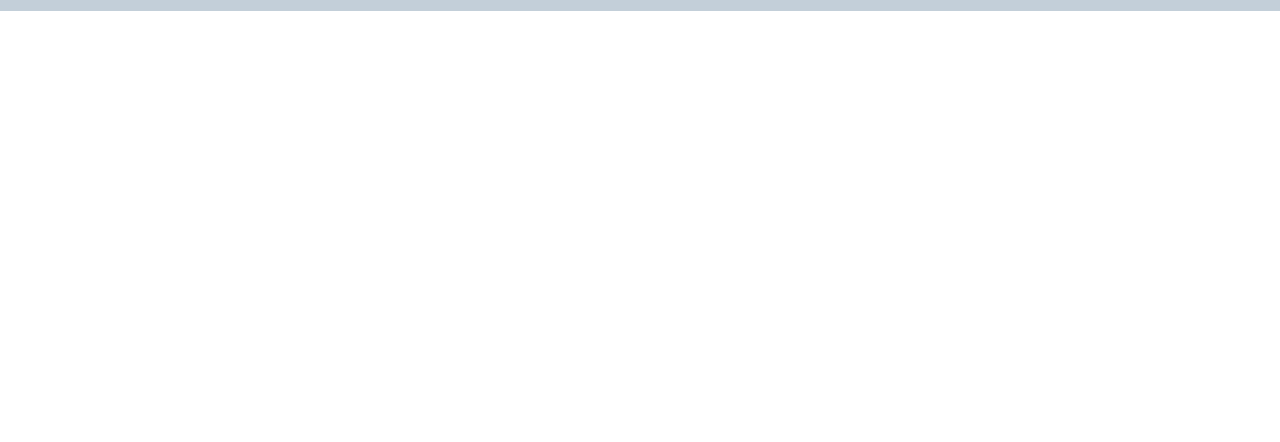
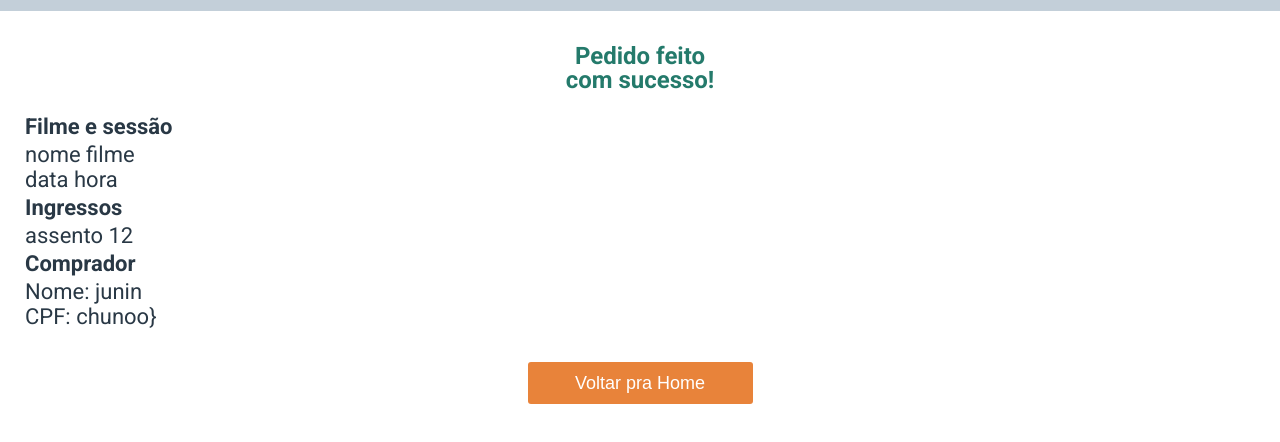
Before and after one commit to sZeuSz/Projeto_09-cineflex, a React app: page /sucesso in a window 1280 px wide. Shown: the part 56-498 px from the top of the page. Built offline with nearby package versions, Linux system fonts and the light colour scheme.

Commit message:
tela de sucesso, layout finalizado

```diff
--- a/src/components/App/App.js
+++ b/src/components/App/App.js
@@ -2,10 +2,16 @@ import './App.css';
 import Header from '../Header/Header';
 import Home from '../Home/Home';
 import Movie from '../Movie/Movie';
+import Sucess from '../Sucess/Sucess';
 import { BrowserRouter, Switch, Route} from 'react-router-dom';
 import Session from '../Session/Session';
+import { useState } from 'react';
 
 function App() {
+  const [movie, setMovie] = useState(null);
+  const [nome, setNome] = useState("");
+  const [cpf, setCpf] = useState("");
+  const [selectedSeats, setSelectedSeats] = useState([]);
   return (
     <BrowserRouter>
         <Header />
@@ -14,10 +20,13 @@ function App() {
             <Home />
           </Route>
           <Route path="/filme/:idFilme" exact>
-             <Movie />
+             <Movie movie={movie} setMovie={setMovie} />
           </Route>
           <Route path="/sessao/:idSessao" exact>
-             <Session />
+             <Session nome={nome} setNome={setNome}/>
+          </Route>
+          <Route path="/sucesso" exact>
+             <Sucess />
           </Route>
         </Switch>
     </BrowserRouter>
--- a/src/components/Home/Home.js
+++ b/src/components/Home/Home.js
@@ -12,7 +12,3 @@ export default function Home () {
         </main>
     );
 }
-
-function Movie () {
-
-}
--- a/src/components/Movie/Movie.css
+++ b/src/components/Movie/Movie.css
@@ -29,7 +29,7 @@
 }
 
 footer {
-    margin-top: 100px;
+    margin-top: 150px;
 }
 
 figure{
--- a/src/components/Movie/Movie.js
+++ b/src/components/Movie/Movie.js
@@ -3,9 +3,8 @@ import { Link, useParams } from "react-router-dom";
 import axios from "axios";
 import "./Movie.css";
 
-export default function Movie () {
+export default function Movie ({movie, setMovie}) {
 
-    const [movie, setMovie] = useState(null);
     const {idFilme} = useParams();
     console.log(idFilme);
     useEffect(() => {
@@ -22,10 +21,10 @@ export default function Movie () {
         <main className="container ">
             <h2 className="centralize-items-h">Selecione o horário</h2>
             <section className="section">
-                {movie === null ? "" : movie.days.map((day) => {
+                {movie === null ? "" : movie.days.map((day, index) => {
 
                     return (
-                        <div>
+                        <div key={index}>
                             <h3 className="day-date-and-time">
                                 {day.weekday} - {day.date}
                             </h3>
@@ -38,7 +37,9 @@ export default function Movie () {
             </section>
             <footer>
                 <figure className="image">
-                    <img src={movie === null ? "" : movie.posterURL} alt="movie-schedules" />
+                    <div className="background-img centralize-items-h">
+                        <img src={movie === null ? "" : movie.posterURL} alt="movie-schedules" />
+                    </div>
                     <figcaption>{movie === null ? "" : movie.title}</figcaption>
                 </figure>
             </footer>
--- a/src/components/Movies/Movies.js
+++ b/src/components/Movies/Movies.js
@@ -24,9 +24,9 @@ export default function Movies () {
 
     return (
         <div className="movies">
-            {movies.map((movie) => (
+            {movies.map((movie, index) => (
                 <Link to={`/filme/${movie.id}`}>
-                    <div className="movie" key={movie.id}>
+                    <div className="movie" key={index}>
                         <img src={movie.posterURL} alt="movie" />
                     </div>
                 </Link>
--- a/src/components/Session/Session.css
+++ b/src/components/Session/Session.css
@@ -48,6 +48,10 @@
     flex-direction: column;
 }
 
+.column-style :nth-last-child(1){
+    margin-top: 5px;
+}
+
 .background-img {
     background-color: #FFFFFF;
     width: 64px;
@@ -56,6 +60,19 @@
     display: flex;
     align-items: center;
     margin-left: 10px;
+}
+
+.reserve-seat {
+    width: 225px;
+    height: 42px;
+    background-color: #E8833A;
+    border: none;
+    border-radius: 3px;
+    color: #FFFFFF;
+    font-size: 18px;
+    font-weight: 400;
+    font-style: normal;
+    margin: 30px auto 0px auto;
 }
 
 input {
--- a/src/components/Session/Session.js
+++ b/src/components/Session/Session.js
@@ -1,6 +1,6 @@
 import axios from "axios";
 import { useEffect, useState } from "react"
-import { useParams } from "react-router-dom";
+import { Link, useParams } from "react-router-dom";
 import "./Session.css"
 
 
@@ -26,7 +26,7 @@ export default function Session () {
         <main className="container ">
             <h2 className="centralize-items-h">Selecione o(s) assento(s)</h2>
             <section className="seats">
-                {seats === null ? "" : seats.seats.map((seat, index) => {return <Button key={index} seat={seat} setSelectedSeats={setSelectedSeats} selectedSeats={selectedSeats} />})}
+                {seats === null ? "" : seats.seats.map((seat, index) => {return <SelectableButton key={index} seat={seat} setSelectedSeats={setSelectedSeats} selectedSeats={selectedSeats} />})}
             </section>
             <div className="states">
                 <div className="info-states">
@@ -48,10 +48,13 @@ export default function Session () {
                 <h2 className="centralize-items-h">CPF do comprador:</h2>
                 <input placeholder="Digite seu CPF..." onChange={e => setCpf(e.target.value)}></input>
 
-                <button onClick={() => imprime(selectedSeats)}>clica ni mim</button>
+                {/* <button onClick={() => imprime(selectedSeats)}>clica ni mim</button> */}
             </div>
-            {nome}
-            {cpf}
+            <Link to="/sucesso">
+                <div className="centralize-items-h">
+                        <button className="reserve-seat">Reservar Acento</button>
+                </div>
+            </Link>
             <footer>
                 <figure className="image">
                     <div className="background-img centralize-items-h">
@@ -71,7 +74,7 @@ function imprime (selectedSeats){
     console.log(selectedSeats)
 }
 
-function Button ({seat, selectedSeats, setSelectedSeats}) {
+function SelectableButton ({seat, selectedSeats, setSelectedSeats}) {
 
     const [selected, setSelected] = useState("");
 
--- /dev/null
+++ b/src/components/Sucess/Sucess.css
@@ -0,0 +1,33 @@
+.info-sucess {
+    display: flex;
+    flex-direction: column;
+    font-size: 24px;
+    font-weight: 700;
+    font-style: normal;
+    color: #247A6B;
+    margin-bottom: 25px;
+}
+
+.container-sucess{
+    padding-top: 100px;
+}
+
+.info-movie-buyer {
+    margin-left: 25px;
+    line-height: 20px;
+}
+.info-movie-buyer h6 {
+    font-size: 22px;
+    font-weight: 700;
+    font-style: normal;
+    color: #293845;
+    margin: 8px 0px;
+}
+
+.info-movie-buyer p {
+    font-size: 22px;
+    font-weight: 400;
+    font-style: normal;
+    color: #293845;
+    margin: 5px 0px;
+}
--- /dev/null
+++ b/src/components/Sucess/Sucess.js
@@ -0,0 +1,33 @@
+import './Sucess.css'
+export default function Sucess () {
+
+    return (
+        <div className="container-sucess">
+            <div className="info-sucess centralize-items-h" color="#247A6B" weigth="700">
+                <p>Pedido feito</p>
+                <p>com sucesso!</p>
+            </div>
+
+            <div className="info-movie-buyer">
+                <h6>Filme e sessão</h6>
+                <p>nome filme</p>
+                <p> data   hora</p>
+            </div>
+
+            <div className="info-movie-buyer">
+                <h6>Ingressos</h6>
+                <p>assento 12</p>
+            </div>
+
+            <div className="info-movie-buyer">
+                <h6>Comprador</h6>
+                <p>Nome: junin </p>
+                <p>CPF: chunoo}</p>
+            </div>
+
+            <div className="centralize-items-h">
+                <button className="reserve-seat">Voltar pra Home</button>
+            </div>
+        </div>
+    )
+}
```
